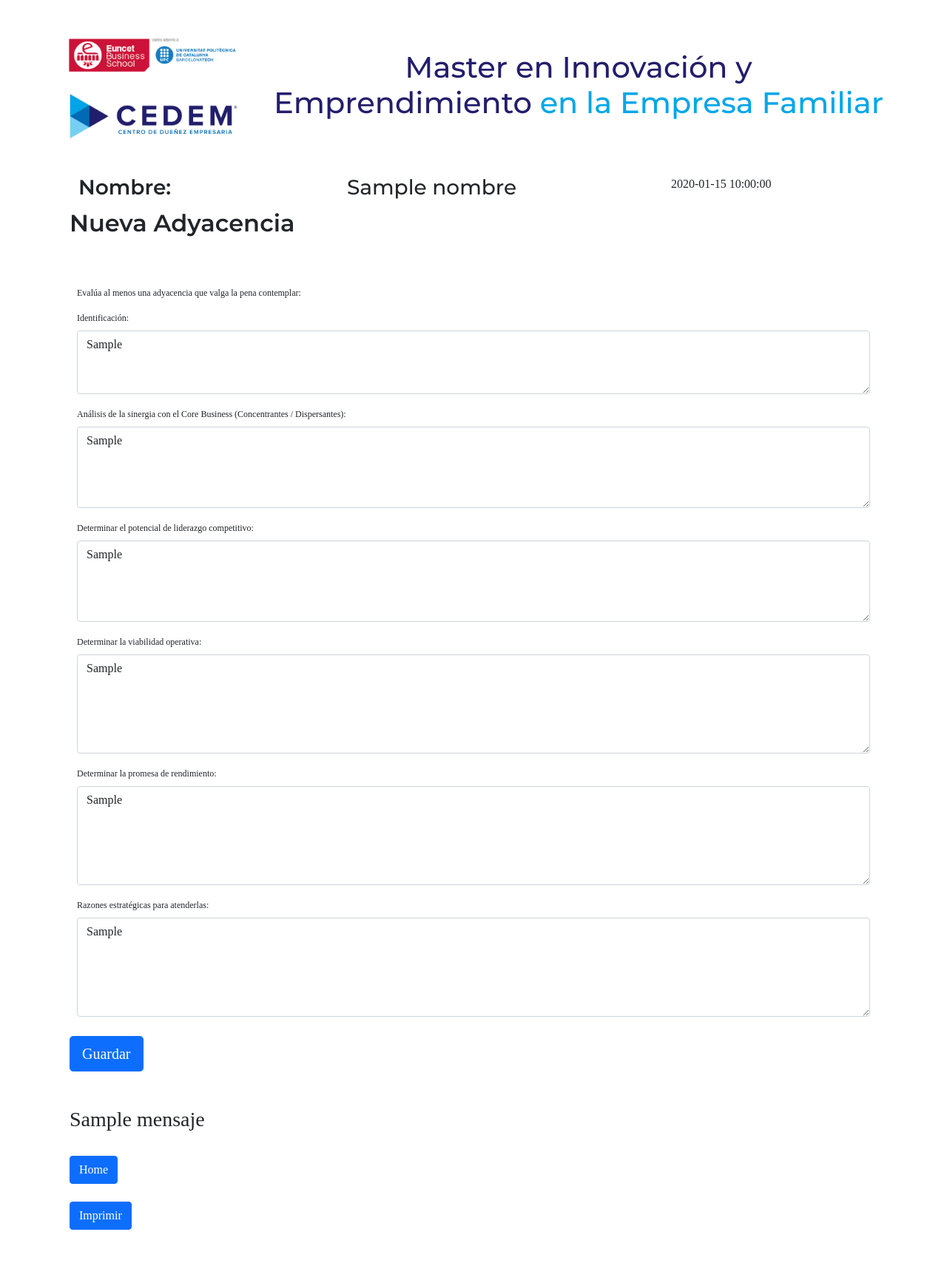
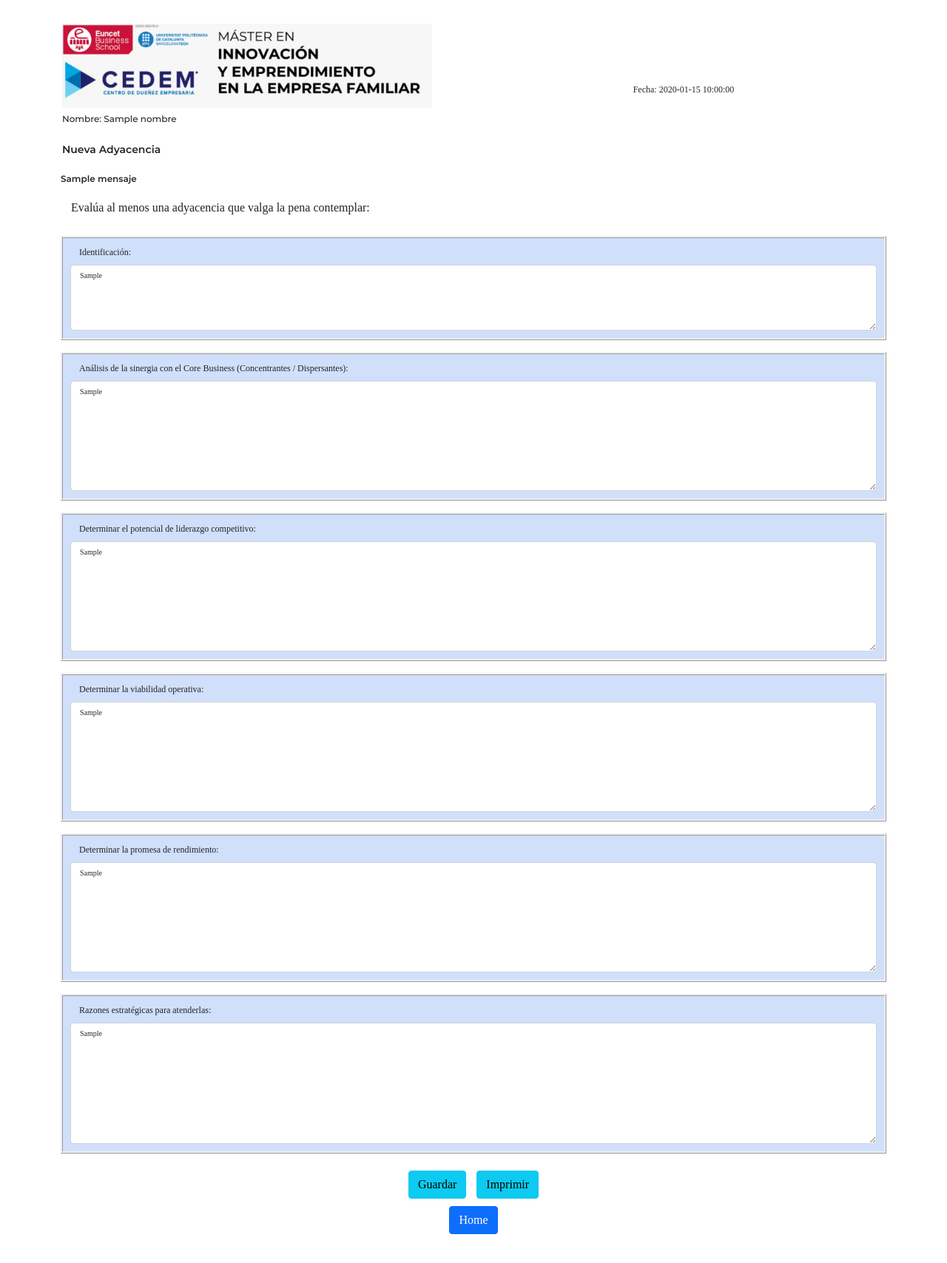
Before and after one commit to k2gutierrez/miyeef, a Flask app: template templates/nueva-adyacencia.html in a window 1280 px wide. Shown: the whole page at 74% size. Before the commit the page ends 1663 px from the top, so only its background shows below. Run offline with Flask 2, Linux system fonts and the light colour scheme; the template is opened without the code that fills it: most values are stand-ins (such as "Sample title", 1, 10 or a date in 2020); some web fonts are replaced.

Commit message:
agregados 5 ejercicios

```diff
--- a/templates/nueva-adyacencia.html
+++ b/templates/nueva-adyacencia.html
@@ -10,73 +10,103 @@
     <!-- Bootstrap CSS -->
     <link href="https://cdn.jsdelivr.net/npm/bootstrap@5.1.3/dist/css/bootstrap.min.css" rel="stylesheet" integrity="sha384-1BmE4kWBq78iYhFldvKuhfTAU6auU8tT94WrHftjDbrCEXSU1oBoqyl2QvZ6jIW3" crossorigin="anonymous">
 
-    <title>NUEVA ADYACENCIA</title>
+    <style>
+      @page {
+          size: A4 portrait;
+    }
+    </style>
+
+    <title>TA23-ECyGV_Nueva_Adyacencia-S15{{ nombre }}</title>
   </head>
   <body>
     <div class="container-sm main">
-      <div class="row align-items-center">
-        <div class="col-3">
-          <img src="../static/logo.png" class="img-fluid" alt="">
+      <div class="row align-items-end">
+        <div class="col-6">
+          <img src="../static/headermiyeef.jpeg" class="logo img-fluid" alt="">
         </div>
-        <div class="col-9 txt1">
-          <h1><span class="opo">Master en Innovación y Emprendimiento </span><span class="creci">en la Empresa Familiar</span></h1>
+        <div class="col-6">
+          <p class="fecha">Fecha:  {{ fecha }}</p>
         </div>
       </div>
-    <br>
-    <div class="container-sm row">
-      <div class="col-2 txt2">
-        <h3>Nombre: </h3>
+    <div class="txtName row">
+      <p class="txtName">Nombre: {{ nombre }}</p>
+    </div>
+    <div class="row txt2title">
+      <p>Nueva Adyacencia</p>
+    </div>
+    <div class="noprint txt2">
+      <p>{{ mensaje }}</p>
+    </div>
+    <!--<div class="printing">
+      <div class="row">
+        <p class="txtprint1">1. ¿Cuál es el posicionamiento actual de tu empresa? </p>
       </div>
-      <div class="col-7 txt1 txt2">
-        <h3> {{ nombre }}</h3>
+      <div class="row">
+        <p class="txtprint2">{{ mc1 }}</p>
       </div>
-      <div class="col-3">
-        <p>{{ fecha }}</p>
+      <div class="row">
+        <p class="txtprint1">2. ¿Cuál es el posicionamiento deseado? </p>
       </div>
-    </div>
-    <div class="container-sm txt2">
-      <h2>Nueva Adyacencia</h2>
-    </div>
-    <br>
-    <br>
+      <div class="row">
+        <p class="txtprint2">{{ mc2 }}</p>
+      </div>
+      <div class="row">
+        <p class="txtprint1">3. ¿Cuáles son las medidas más relevantes para avanzar hacia el posicionamiento deseado? </p>
+      </div>
+      <div class="row">
+        <p class="txtprint2">{{ mc3 }}</p>
+      </div>
+    </div>-->
     <div class="container-sm">
       <form id="form1" action="/nueva-adyacencia" method="POST">
-        <div class="mb-3 wow">
+        <div class="row mb-2">
           <p>Evalúa al menos una adyacencia que valga la pena contemplar:</p>
+        </div>
+
+        <div class="mb-3 wow row mc">
           <label class="form-label" for="r1">Identificación:</label>
-          <textarea class="form-control" id="r1" rows="3" name="r1">{{ r1 }}</textarea>
-          <br>
+          <textarea class="form-control" style="font-size: 10px" id="r1" rows="5" name="r1">{{ r1 }}</textarea>
+        </div>
+
+        <div class="mb-3 wow row mc">
           <label class="form-label" for="r2">Análisis de la sinergia con el Core Business (Concentrantes / Dispersantes):</label>
-          <textarea class="form-control" id="r2" rows="4" name="r2">{{ r2 }}</textarea>
-          <br>
+          <textarea class="form-control" style="font-size: 10px" id="r2" rows="9" name="r2">{{ r2 }}</textarea>
+        </div>
+
+        <div class="mb-3 wow row mc">
           <label class="form-label" for="r3">Determinar el potencial de liderazgo competitivo:</label>
-          <textarea class="form-control" id="r3" rows="4" name="r3">{{ r3 }}</textarea>
-          <br>
+          <textarea class="form-control" style="font-size: 10px" id="r3" rows="9" name="r3">{{ r3 }}</textarea>
+        </div>
+
+        <div class="mb-3 wow row mc">
           <label class="form-label" for="r4">Determinar la viabilidad operativa:</label>
-          <textarea class="form-control" id="r4" rows="5" name="r4">{{ r4 }}</textarea>
-          <br>
+          <textarea class="form-control" style="font-size: 10px" id="r4" rows="9" name="r4">{{ r4 }}</textarea>
+        </div>
+
+        <div class="mb-3 wow row mc">
           <label class="form-label" for="r5">Determinar la promesa de rendimiento:</label>
-          <textarea class="form-control" id="r5" rows="5" name="r5">{{ r5 }}</textarea>
-          <br>
+          <textarea class="form-control" style="font-size: 10px" id="r5" rows="9" name="r5">{{ r5 }}</textarea>
+        </div>
+
+        <div class="mb-3 wow row mc">
           <label class="form-label" for="r6">Razones estratégicas para atenderlas:</label>
-          <textarea class="form-control" id="r6" rows="5" name="r6">{{ r6 }}</textarea>
+          <textarea class="form-control" style="font-size: 10px" id="r6" rows="10" name="r6">{{ r6 }}</textarea>
         </div>
+
         <div class="noprint">
-          <button type="submit" class="btn btn-primary btn-lg">Guardar</button>
+          <div class="row text-center">
+            <div class="col-12">
+              <button type="submit" class="botones btn btn-info">Guardar</button>
+              <button type="button" class="botones btn btn-info" onclick="print()">Imprimir</button>
+            </div>
+            <div class="col-12">
+              <button type="button" class="botones btn btn-primary" onclick="window.location.href='/home'">Home</button>
+            </div>
+          </div>
         </div>
 
       </form>
-      <br>
-      <br>
-      <div class="noprint">
-        <h3>{{ mensaje }}</h3>
-        <br>
-        <button type="button" class="btn btn-primary" onclick="window.location.href='/home'">Home</button>
-        <br>
-        <br>
-        <button type="button" class="btn btn-primary" onclick="print()">Imprimir</button>
-        <br>
-      </div>
+
     </div>
 
   </div>
```
Also changed, not shown: templates/corebusiness.html (+54 -36 lines), templates/estrategiadeabandono.html (+56 -36 lines), templates/estrategiadeconcentracion.html (+51 -34 lines), templates/fortalecimientocompetitivo.html (+58 -36 lines), templates/home.html (+4 -6 lines).
